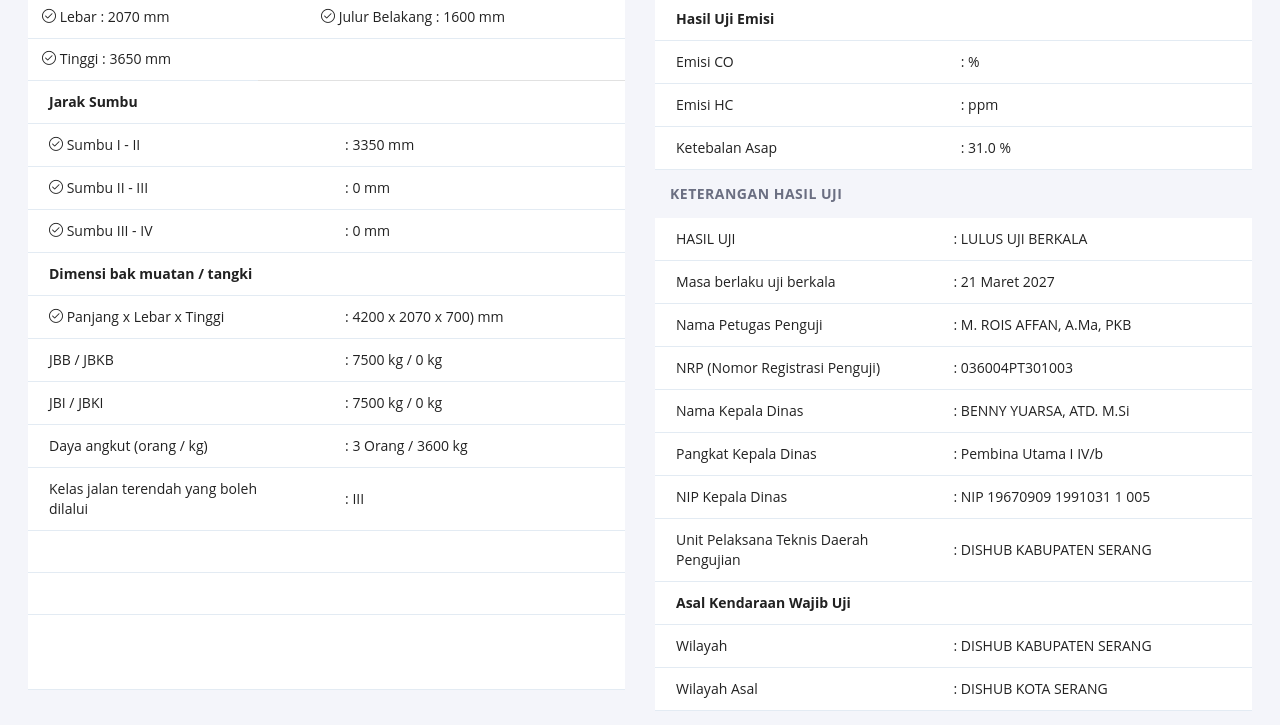
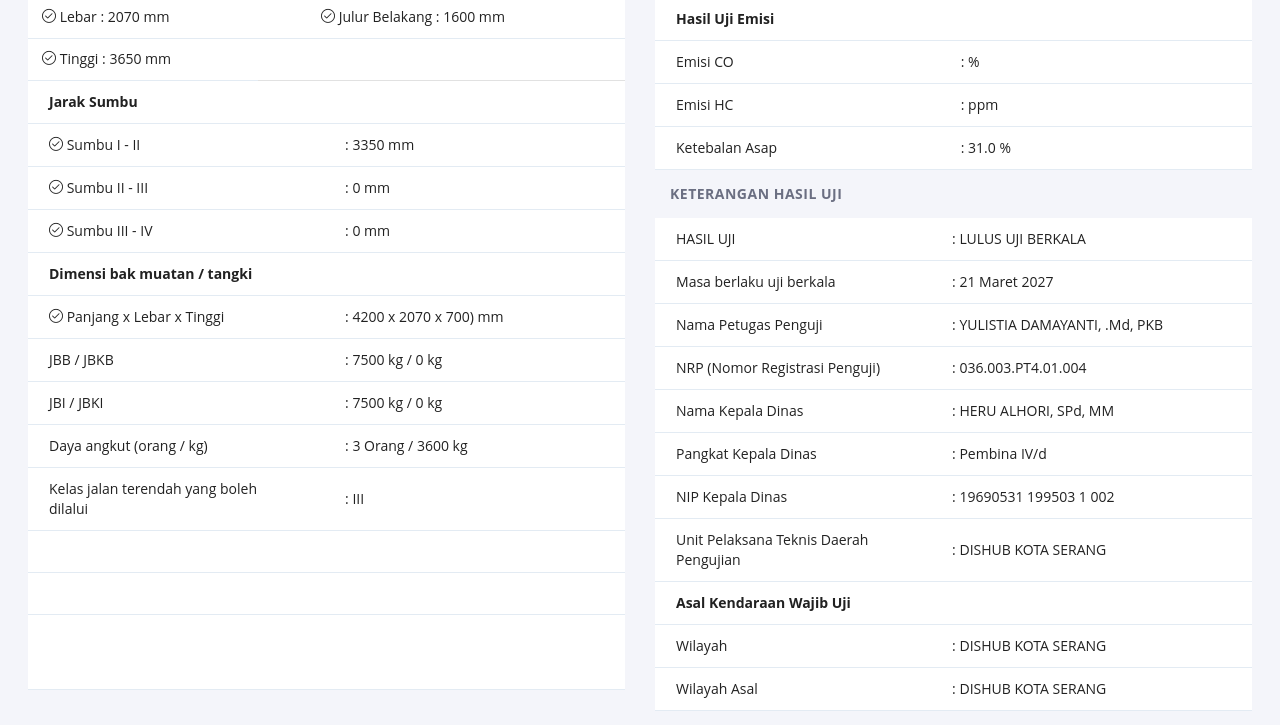
Before and after one commit to ujiberkala-dstj-dephub-go-id-qr-vi-rfid/ABKHFMGMSNAAKEACS21092026071004545, a plain HTML site: page index.html in a window 1280 px wide. Shown: the part 1427-2152 px from the top of the page. Drawn offline with Linux system fonts and the light colour scheme; a script that the page names is missing; a web font is replaced by a local one.

Commit message:
Update index.html

```diff
--- a/index.html
+++ b/index.html
@@ -410,47 +410,45 @@
                                     </tr>
                                     <tr>
                                         <td width="50%">Nama Petugas Penguji</td>
-                                        <td colspan="2" width="50%">: M. ROIS AFFAN, A.Ma, PKB </td>
+                                        <td colspan="2" width="50%">: YULISTIA DAMAYANTI, .Md, PKB</td>
                                     </tr>
                                     <tr>
                                         <td width="50%">NRP (Nomor Registrasi Penguji)</td>
-                                        <td colspan="2" width="50%">: 036004PT301003 </td>
+                                        <td colspan="2" width="50%">: 036.003.PT4.01.004</td>
                                     </tr>
                                     <tr>
                                         <td width="50%">Nama Kepala Dinas</td>
-                                        <td colspan="2" width="50%">: BENNY YUARSA, ATD. M.Si</td>
+                                        <td colspan="2" width="50%">: HERU ALHORI, SPd, MM</td>
                                     </tr>
                                     <tr>
                                         <td width="50%">Pangkat Kepala Dinas</td>
-                                        <td colspan="2" width="50%">: Pembina Utama  I IV/b </td>
+                                        <td colspan="2" width="50%">: Pembina  IV/d </td>
                                     </tr>
                                     <tr>
                                         <td width="50%">NIP Kepala Dinas</td>
-                                        <td colspan="2" width="50%">: NIP 19670909 1991031 1 005 </td>
+                                        <td colspan="2" width="50%">: 19690531 199503 1 002</td>
                                     </tr>
                                     <tr>
                                         <td width="50%">Unit Pelaksana Teknis Daerah Pengujian </td>
-                                        <td colspan="2" width="50%">: DISHUB KABUPATEN SERANG</td>
+                                        <td colspan="2" width="50%">: DISHUB KOTA SERANG </td>
                                     </tr>
                                     <tr>
                                     <td colspan="2"><strong>Asal Kendaraan Wajib Uji</strong></td>
                                         <td colspan="2"></td>
                                     </tr>
                                     <tr>
-                                                <td width="50%">Wilayah</td>
-                                                <td colspan="2" width="50%">: DISHUB KABUPATEN SERANG</td>
+                                                <td width="50%">Wilayah   </td>
+                                                <td colspan="2" width="50%">: DISHUB KOTA SERANG  </td>
                                             </tr>
                                             <tr>
                                                 <td width="50%">Wilayah Asal</td>
-                                                <td colspan="2" width="50%">: DISHUB KOTA SERANG </td>
+                                                <td colspan="2" width="50%">: DISHUB KOTA SERANG  </td>
                                             </tr>
                                 </tbody>
                             </table>
                          </div> <!-- END WELL -->
 
-                                                                                        <!--=== Table ===-->
-                                    <!-- <div class="col-md-12"> -->
-                                                                        </div> <!-- END col-md-6 -->
+                                                                                                </div> <!-- END col-md-6 -->
                 </div> <!-- END ROW -->
 
         </div><!-- END: Content body-->
@@ -482,10 +480,7 @@
     </script>
 
 
-<div class="betternet-wrapper"><template shadowrootmode="open">
-      <style>
-        .betternet_content_clean * {}
-      </style>
-      <style>@import url("chrome-extension://gjknjjomckknofjidppipffbpoekiipm/content/styles.css");</style>
-      <div id="betternet_content_root" class="betternet_content_clean"><div class="betternet_content"></div></div>
-    </template></div></body><!-- END: Body--></html>
+
+</body>
+<!-- END: Body-->
+</html>
```
